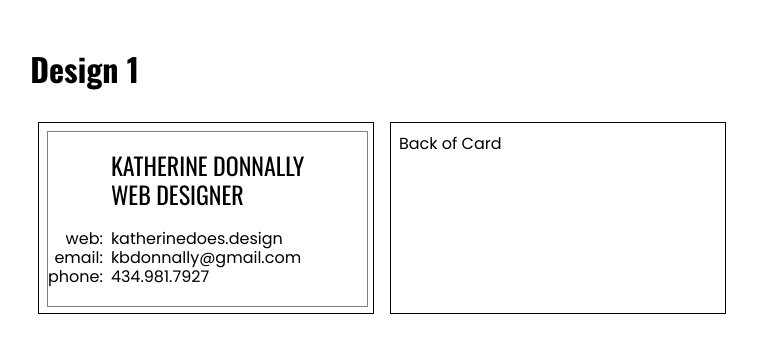
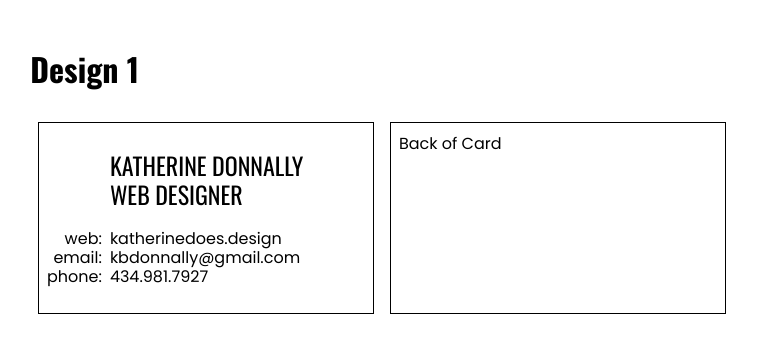
Before and after one commit to kbdonnally/business-card, a Jekyll site: the page built from pages/design-1.html, in a window 1280 px wide. Shown: the top 353 px of the page, without its empty margins (23-780 px from the left). Built offline with Jekyll 4.4.1, drawn with Linux system fonts in a browser that asks for light colours; some web fonts are replaced.

Commit message:
Remove bleed border

```diff
--- a/assets/css/_sass/_pages/_design-1.scss
+++ b/assets/css/_sass/_pages/_design-1.scss
@@ -34,7 +34,7 @@
 	height: 1.84in;
 	width: 3.34in;
 	line-height: 1.2;
-	border: 1px solid gray;
+//	border: 1px solid gray;
 }
 
 .design-1-card__name {
```
